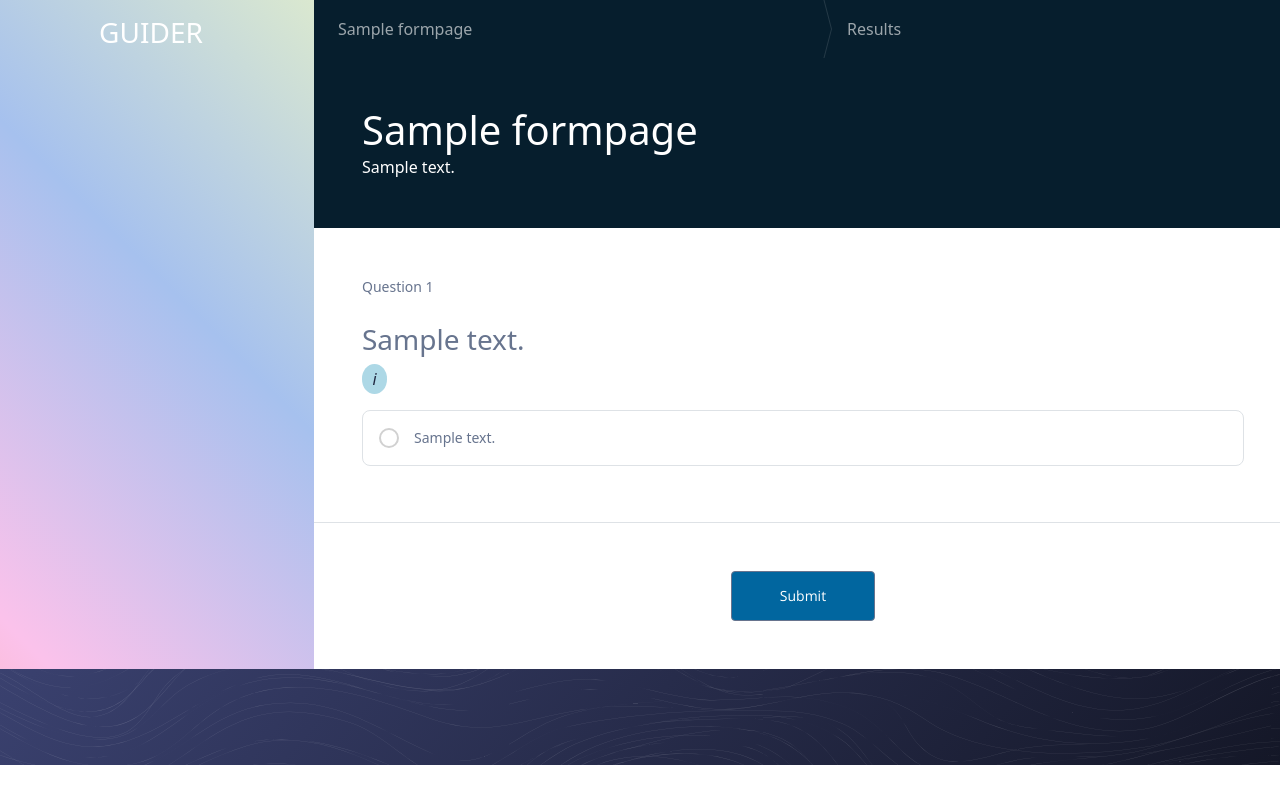
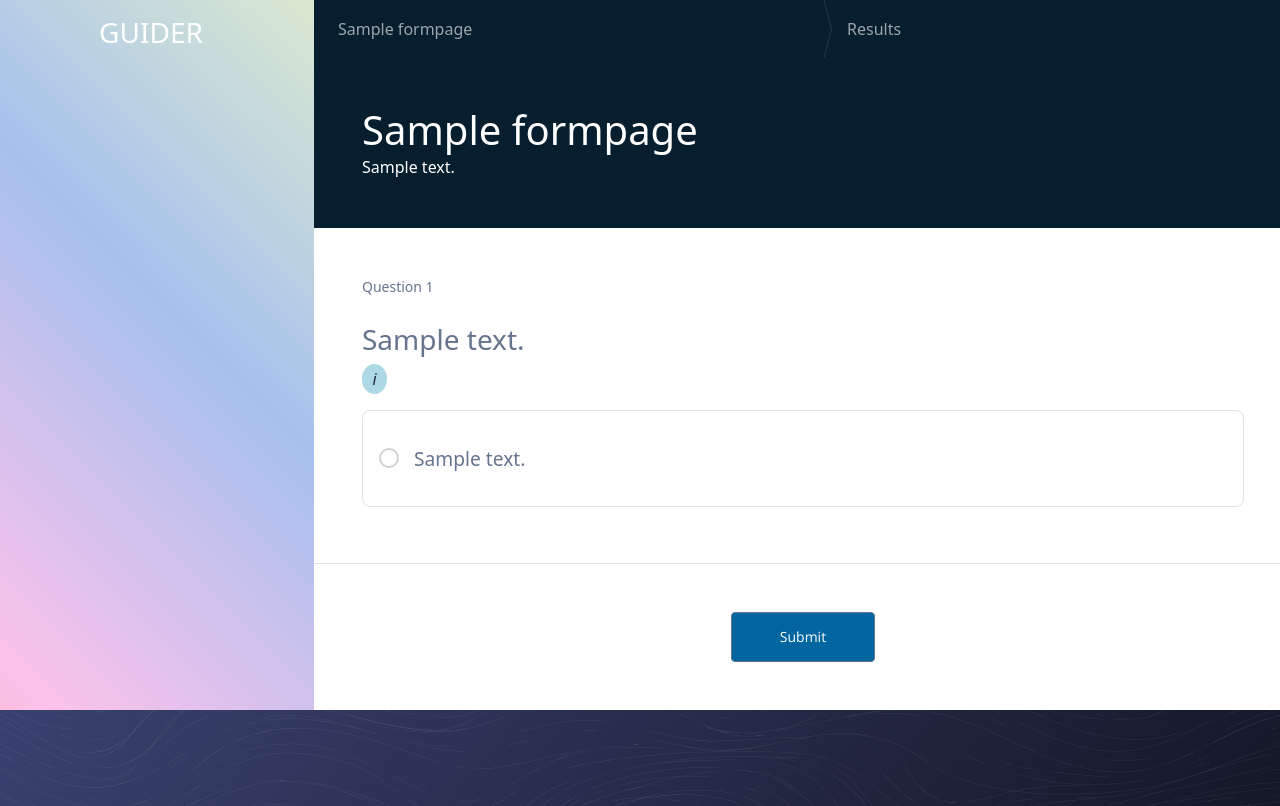
Before and after one commit to rohittp0/guider, a Django app: page /assessment/1/1 in a window 1280 px wide. Before the commit the page ends 765 px from the top, so only its background shows below. Run offline with Django 4.2, Linux system fonts and the light colour scheme; tables that the repository leaves empty hold one stand-in row (values such as "Sample post").

Commit message:
Increase font-size of options

```diff
--- a/static/css/assessment.css
+++ b/static/css/assessment.css
@@ -48,19 +48,16 @@
     margin: 0;
 }
 
-.choice-item {
-    border-radius: 5px;
-}
-
 /* Common styles for choice items */
 .choice-item {
     display: flex;
     align-items: center;
     border: 1px solid #d1d1d1;
-    padding: 15px;
+    padding-left: 15px;
     margin-bottom: 10px;
     border-radius: 8px;
     transition: background-color 0.3s;
+    font-size: 1.2rem;
 }
 
 .choice-item:hover {
@@ -78,7 +75,7 @@
 /* Custom radio button and checkbox */
 .choice-item label {
     position: relative;
-    padding-left: 35px; /* Space for the custom square */
+    padding: 1rem 1rem 1rem 35px;
     width: 100%;
     cursor: pointer;
 }
```
